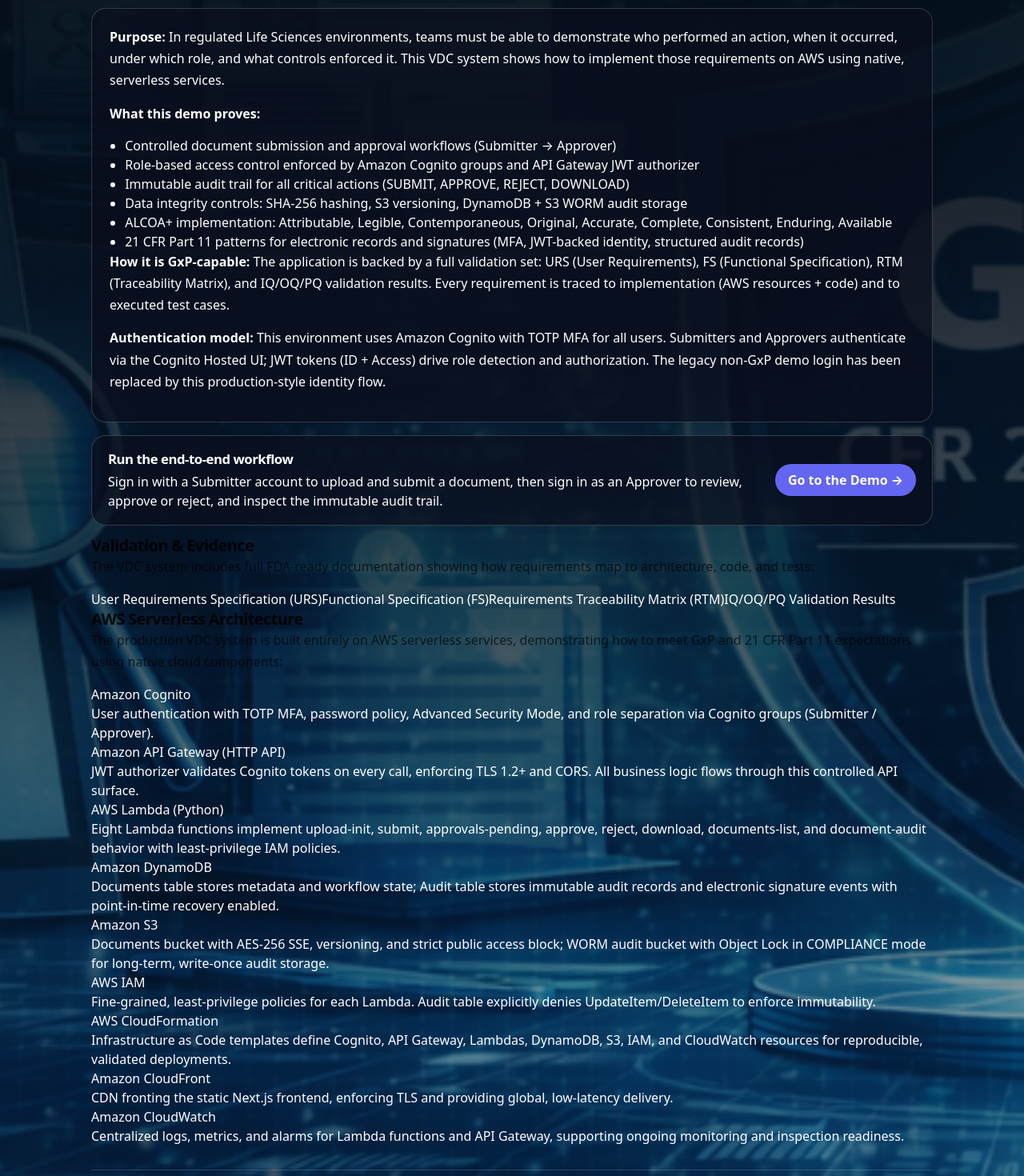
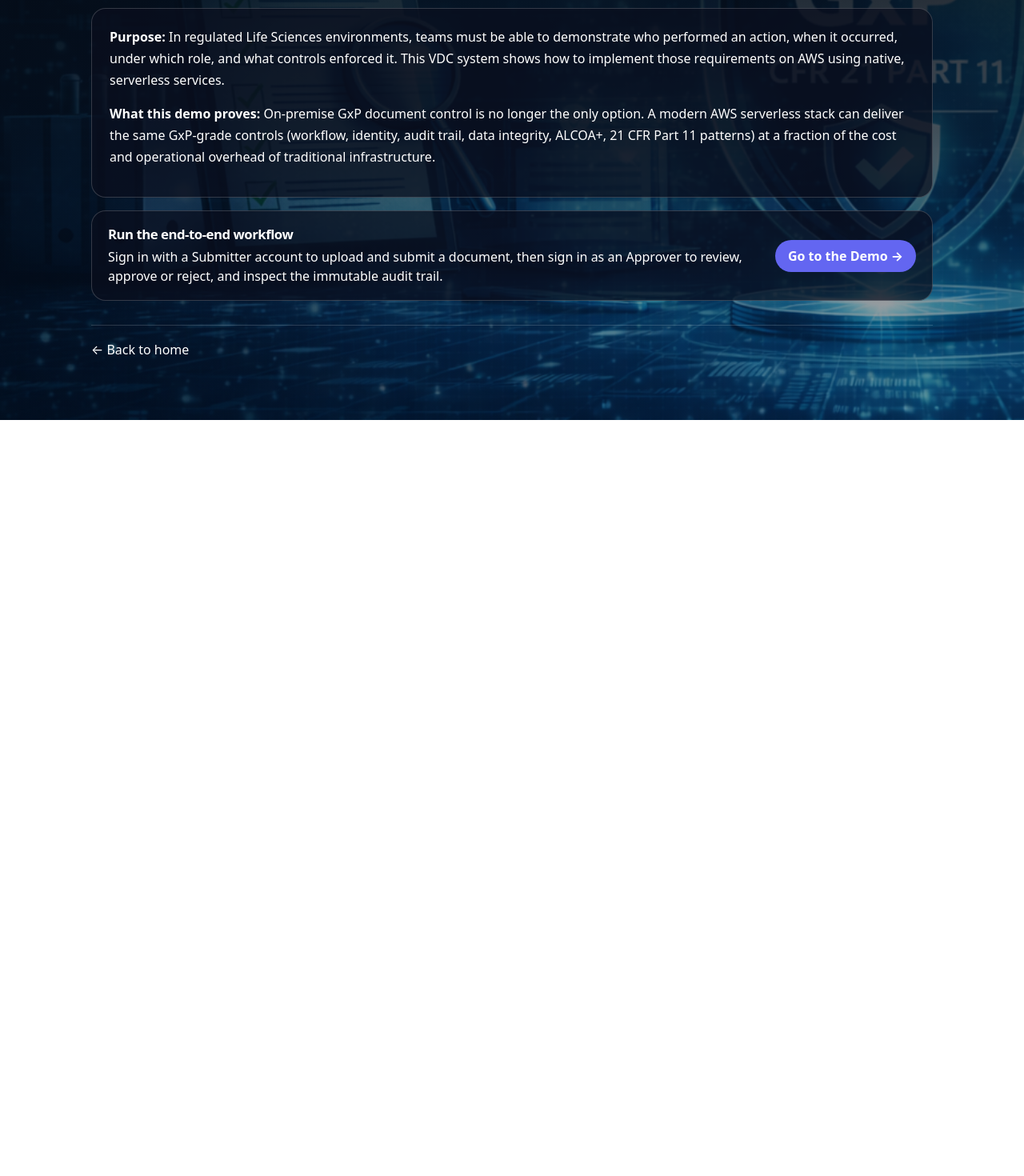
Before and after one commit to williamoconnellpmp-source/vdc-prod-deployment, a Next.js app: page /vdc in a window 1280 px wide. Shown: the part 275-1745 px from the top of the page at 80% size. After the commit the page ends 800 px from the top, so only its background shows below. Built offline with nearby package versions, Linux system fonts and the light colour scheme.

Commit message:
Simplify VDC page and reframe cloud vs on-prem GxP message

```diff
--- a/pages/vdc.js
+++ b/pages/vdc.js
@@ -66,27 +66,10 @@
                 </p>
 
                 <p className="whiteText">
-                  <strong>What this demo proves:</strong>
-                </p>
-                <ul className="bulletList">
-                  <li>Controlled document submission and approval workflows (Submitter → Approver)</li>
-                  <li>Role-based access control enforced by Amazon Cognito groups and API Gateway JWT authorizer</li>
-                  <li>Immutable audit trail for all critical actions (SUBMIT, APPROVE, REJECT, DOWNLOAD)</li>
-                  <li>Data integrity controls: SHA‑256 hashing, S3 versioning, DynamoDB + S3 WORM audit storage</li>
-                  <li>ALCOA+ implementation: Attributable, Legible, Contemporaneous, Original, Accurate, Complete, Consistent, Enduring, Available</li>
-                  <li>21 CFR Part 11 patterns for electronic records and signatures (MFA, JWT-backed identity, structured audit records)</li>
-                </ul>
-
-                <p className="whiteText">
-                  <strong>How it is GxP-capable:</strong> The application is backed by a full validation set:
-                  URS (User Requirements), FS (Functional Specification), RTM (Traceability Matrix), and IQ/OQ/PQ validation
-                  results. Every requirement is traced to implementation (AWS resources + code) and to executed test cases.
-                </p>
-
-                <p className="whiteText">
-                  <strong>Authentication model:</strong> This environment uses Amazon Cognito with TOTP MFA for all users.
-                  Submitters and Approvers authenticate via the Cognito Hosted UI; JWT tokens (ID + Access) drive role detection and
-                  authorization. The legacy non‑GxP demo login has been replaced by this production‑style identity flow.
+                  <strong>What this demo proves:</strong> On‑premise GxP document control is no longer the only option. A
+                  modern AWS serverless stack can deliver the same GxP‑grade controls (workflow, identity, audit trail,
+                  data integrity, ALCOA+, 21 CFR Part 11 patterns) at a fraction of the cost and operational overhead of
+                  traditional infrastructure.
                 </p>
               </div>
 
@@ -105,97 +88,6 @@
                 </a>
               </section>
 
-              {/* Validation docs */}
-              <div className="docsBox">
-                <h3 className="docsTitle">Validation &amp; Evidence</h3>
-                <p className="docsDesc">
-                  The VDC system includes full FDA-ready documentation showing how requirements map to architecture, code, and tests:
-                </p>
-                <div className="docsLinks">
-                  <Link href="/life-sciences/docs/urs" className="docLink">
-                    User Requirements Specification (URS)
-                  </Link>
-                  <Link href="/life-sciences/docs/functional-spec" className="docLink">
-                    Functional Specification (FS)
-                  </Link>
-                  <Link href="/life-sciences/docs/traceability-matrix" className="docLink">
-                    Requirements Traceability Matrix (RTM)
-                  </Link>
-                  <Link href="/life-sciences/docs/iq-oq-pq" className="docLink">
-                    IQ/OQ/PQ Validation Results
-                  </Link>
-                </div>
-              </div>
-
-              {/* AWS Architecture Section */}
-              <div className="awsBox">
-                <h3 className="awsTitle">AWS Serverless Architecture</h3>
-                <p className="awsDesc">
-                  The production VDC system is built entirely on AWS serverless services, demonstrating how to meet GxP and 21 CFR Part 11 expectations using native cloud components:
-                </p>
-                <div className="awsGrid">
-                  <div className="awsService">
-                    <div className="awsServiceName">Amazon Cognito</div>
-                    <div className="awsServiceDesc">
-                      User authentication with TOTP MFA, password policy, Advanced Security Mode, and role separation via Cognito groups
-                      (Submitter / Approver).
-                    </div>
-                  </div>
-                  <div className="awsService">
-                    <div className="awsServiceName">Amazon API Gateway (HTTP API)</div>
-                    <div className="awsServiceDesc">
-                      JWT authorizer validates Cognito tokens on every call, enforcing TLS 1.2+ and CORS. All business logic flows through this controlled API surface.
-                    </div>
-                  </div>
-                  <div className="awsService">
-                    <div className="awsServiceName">AWS Lambda (Python)</div>
-                    <div className="awsServiceDesc">
-                      Eight Lambda functions implement upload-init, submit, approvals-pending, approve, reject, download, documents-list,
-                      and document-audit behavior with least‑privilege IAM policies.
-                    </div>
-                  </div>
-                  <div className="awsService">
-                    <div className="awsServiceName">Amazon DynamoDB</div>
-                    <div className="awsServiceDesc">
-                      Documents table stores metadata and workflow state; Audit table stores immutable audit records and electronic signature
-                      events with point‑in‑time recovery enabled.
-                    </div>
-                  </div>
-                  <div className="awsService">
-                    <div className="awsServiceName">Amazon S3</div>
-                    <div className="awsServiceDesc">
-                      Documents bucket with AES‑256 SSE, versioning, and strict public access block; WORM audit bucket with Object Lock
-                      in COMPLIANCE mode for long‑term, write‑once audit storage.
-                    </div>
-                  </div>
-                  <div className="awsService">
-                    <div className="awsServiceName">AWS IAM</div>
-                    <div className="awsServiceDesc">
-                      Fine‑grained, least‑privilege policies for each Lambda. Audit table explicitly denies UpdateItem/DeleteItem to
-                      enforce immutability.
-                    </div>
-                  </div>
-                  <div className="awsService">
-                    <div className="awsServiceName">AWS CloudFormation</div>
-                    <div className="awsServiceDesc">
-                      Infrastructure as Code templates define Cognito, API Gateway, Lambdas, DynamoDB, S3, IAM, and CloudWatch resources
-                      for reproducible, validated deployments.
-                    </div>
-                  </div>
-                  <div className="awsService">
-                    <div className="awsServiceName">Amazon CloudFront</div>
-                    <div className="awsServiceDesc">
-                      CDN fronting the static Next.js frontend, enforcing TLS and providing global, low‑latency delivery.
-                    </div>
-                  </div>
-                  <div className="awsService">
-                    <div className="awsServiceName">Amazon CloudWatch</div>
-                    <div className="awsServiceDesc">
-                      Centralized logs, metrics, and alarms for Lambda functions and API Gateway, supporting ongoing monitoring and inspection readiness.
-                    </div>
-                  </div>
-                </div>
-              </div>
             </section>
 
             <footer className="footer">
```
